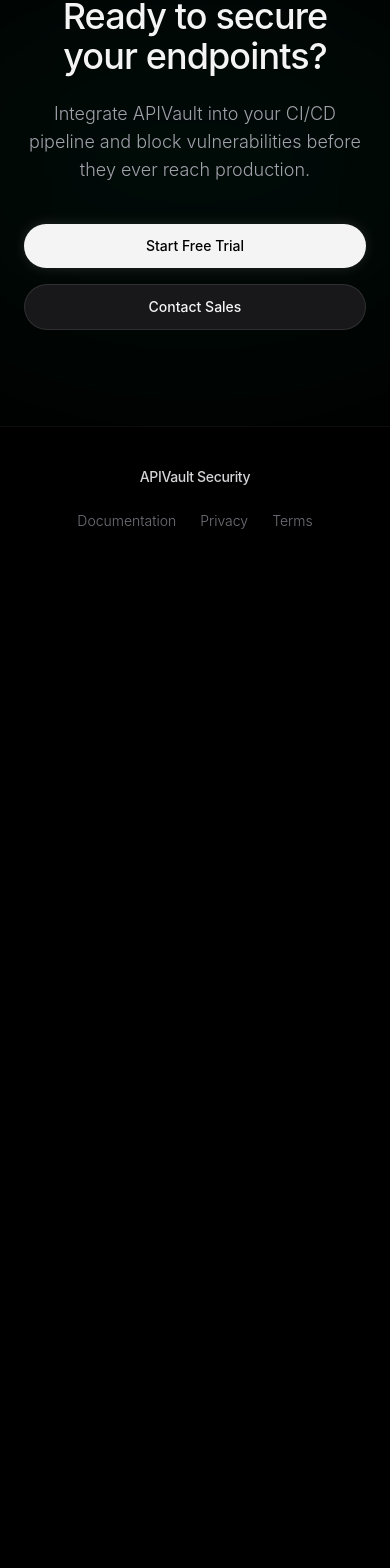
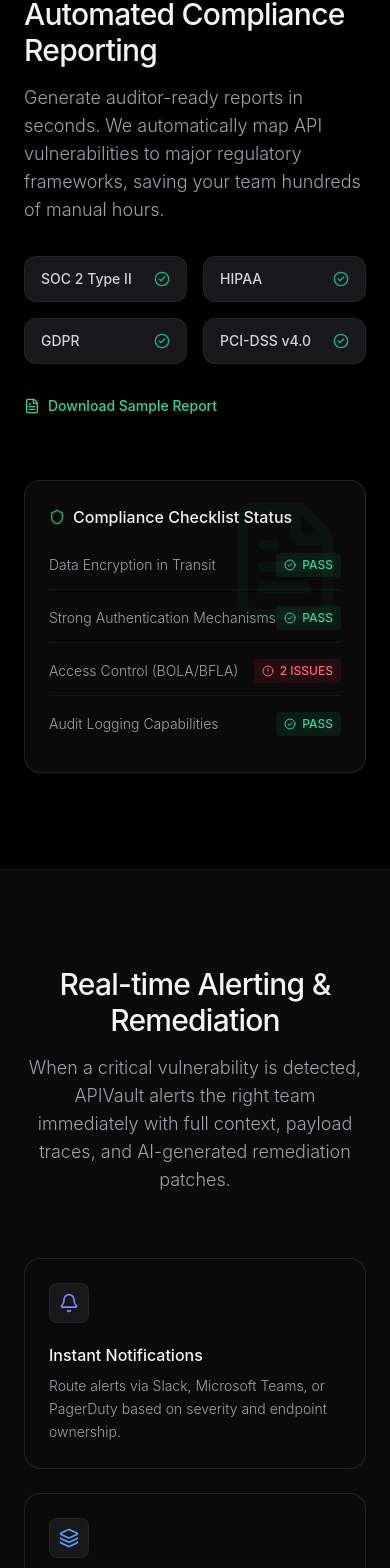
Before and after one commit to pritamrangari27/APIVault-LandingPage, a React (Vite) app in the folder landing-page/: page / in a window 390 px wide. Shown: the part 6161-7729 px from the top of the page. Before the commit the page ends 6732 px from the top, so only its background shows below. Built offline with nearby package versions, Linux system fonts and the light colour scheme.

Commit message:
Add compliance reporting and real-time alerting sections

```diff
--- a/landing-page/src/pages/Landing.tsx
+++ b/landing-page/src/pages/Landing.tsx
@@ -1,5 +1,5 @@
 import React from 'react';
-import { Shield, Search, FileCode2, ArrowRight, Activity, Code2, AlertCircle, Layers, Cpu, Terminal, GitBranch, Lock, Database, Globe } from 'lucide-react';
+import { Shield, Search, FileCode2, ArrowRight, Activity, Code2, AlertCircle, Layers, Cpu, Terminal, GitBranch, Lock, Database, Globe, CheckCircle2, FileText, Bell } from 'lucide-react';
 import { motion } from 'framer-motion';
 import { Link } from 'react-router-dom';
 
@@ -301,6 +301,90 @@
         </div>
       </section>
 
+      {/* Compliance Section */}
+      <section className="py-24 px-6 relative z-10 bg-oled border-t border-white/5">
+        <div className="max-w-7xl mx-auto flex flex-col md:flex-row-reverse gap-16 items-center">
+          <div className="md:w-1/2">
+            <h2 className="text-3xl font-medium tracking-tight text-zinc-100 mb-4">Automated Compliance Reporting</h2>
+            <p className="text-zinc-400 font-light text-lg mb-8">
+              Generate auditor-ready reports in seconds. We automatically map API vulnerabilities to major regulatory frameworks, saving your team hundreds of manual hours.
+            </p>
+            <div className="grid grid-cols-2 gap-4">
+              <ComplianceBadge name="SOC 2 Type II" />
+              <ComplianceBadge name="HIPAA" />
+              <ComplianceBadge name="GDPR" />
+              <ComplianceBadge name="PCI-DSS v4.0" />
+            </div>
+            <button className="mt-8 flex items-center gap-2 text-sm font-medium text-emerald-400 hover:text-emerald-300 transition-colors group">
+              <FileText className="w-4 h-4 group-hover:scale-110 transition-transform" /> Download Sample Report
+            </button>
+          </div>
+          <div className="md:w-1/2 w-full">
+            <div className="premium-card p-6 border-white/10 bg-[#0C0C0C] relative overflow-hidden group shadow-2xl rounded-2xl">
+              <div className="absolute top-0 right-0 p-4 opacity-5 group-hover:opacity-10 transition-opacity">
+                <FileText className="w-32 h-32 text-emerald-500" />
+              </div>
+              <h3 className="text-zinc-100 font-medium mb-6 flex items-center gap-2">
+                <Shield className="w-4 h-4 text-emerald-500" /> Compliance Checklist Status
+              </h3>
+              <div className="space-y-4">
+                <div className="flex justify-between items-center pb-3 border-b border-white/5">
+                  <span className="text-zinc-400 text-sm">Data Encryption in Transit</span>
+                  <div className="flex items-center gap-1.5 text-emerald-400 text-xs font-medium bg-emerald-500/10 px-2 py-1 rounded">
+                    <CheckCircle2 className="w-3 h-3" /> PASS
+                  </div>
+                </div>
+                <div className="flex justify-between items-center pb-3 border-b border-white/5">
+                  <span className="text-zinc-400 text-sm">Strong Authentication Mechanisms</span>
+                  <div className="flex items-center gap-1.5 text-emerald-400 text-xs font-medium bg-emerald-500/10 px-2 py-1 rounded">
+                    <CheckCircle2 className="w-3 h-3" /> PASS
+                  </div>
+                </div>
+                <div className="flex justify-between items-center pb-3 border-b border-white/5">
+                  <span className="text-zinc-400 text-sm">Access Control (BOLA/BFLA)</span>
+                  <div className="flex items-center gap-1.5 text-rose-400 text-xs font-medium bg-rose-500/10 px-2 py-1 rounded">
+                    <AlertCircle className="w-3 h-3" /> 2 ISSUES
+                  </div>
+                </div>
+                <div className="flex justify-between items-center pb-3">
+                  <span className="text-zinc-400 text-sm">Audit Logging Capabilities</span>
+                  <div className="flex items-center gap-1.5 text-emerald-400 text-xs font-medium bg-emerald-500/10 px-2 py-1 rounded">
+                    <CheckCircle2 className="w-3 h-3" /> PASS
+                  </div>
+                </div>
+              </div>
+            </div>
+          </div>
+        </div>
+      </section>
+
+      {/* Alerting Section */}
+      <section className="py-24 px-6 relative z-10 bg-[#0A0A0A] border-t border-white/5 overflow-hidden">
+         <div className="max-w-7xl mx-auto text-center">
+            <h2 className="text-3xl font-medium tracking-tight text-zinc-100 mb-4">Real-time Alerting & Remediation</h2>
+            <p className="text-zinc-400 max-w-2xl mx-auto font-light text-lg mb-16">
+              When a critical vulnerability is detected, APIVault alerts the right team immediately with full context, payload traces, and AI-generated remediation patches.
+            </p>
+            <div className="grid md:grid-cols-3 gap-6">
+              <AlertingFeature
+                icon={<Bell className="w-5 h-5 text-indigo-400" />}
+                title="Instant Notifications"
+                description="Route alerts via Slack, Microsoft Teams, or PagerDuty based on severity and endpoint ownership."
+              />
+              <AlertingFeature
+                icon={<Layers className="w-5 h-5 text-blue-400" />}
+                title="Jira Auto-Ticketing"
+                description="Automatically create Jira tickets containing vulnerability details, CVSS scores, and reproduction steps."
+              />
+              <AlertingFeature
+                icon={<Cpu className="w-5 h-5 text-purple-400" />}
+                title="AI Auto-Fixes"
+                description="Generate ready-to-merge pull requests with fixes for common flaws like missing authorization checks."
+              />
+            </div>
+         </div>
+      </section>
+
       {/* Footer CTA */}
       <section className="py-24 px-6 border-t border-white/5 relative overflow-hidden">
         <div className="absolute top-1/2 left-1/2 -translate-x-1/2 -translate-y-1/2 w-[600px] h-[400px] bg-emerald-500/5 rounded-full blur-[100px] pointer-events-none" />
@@ -318,6 +402,27 @@
         </div>
       </section>
     </>
+  );
+}
+
+function ComplianceBadge({ name }: { name: string }) {
+  return (
+    <div className="flex items-center justify-between px-4 py-3 rounded-xl bg-zinc-900 border border-white/5 hover:border-emerald-500/30 transition-colors">
+      <span className="text-zinc-300 text-sm font-medium">{name}</span>
+      <CheckCircle2 className="w-4 h-4 text-emerald-500" />
+    </div>
+  );
+}
+
+function AlertingFeature({ icon, title, description }: { icon: React.ReactNode, title: string, description: string }) {
+  return (
+    <div className="premium-card p-6 flex flex-col text-left group border-white/5 hover:border-white/10 transition-colors">
+      <div className="w-10 h-10 rounded-lg bg-zinc-900 border border-white/5 flex items-center justify-center mb-5 group-hover:scale-110 transition-transform">
+        {icon}
+      </div>
+      <h3 className="text-zinc-100 font-medium mb-2">{title}</h3>
+      <p className="text-zinc-400 text-sm font-light leading-relaxed">{description}</p>
+    </div>
   );
 }
 
```
